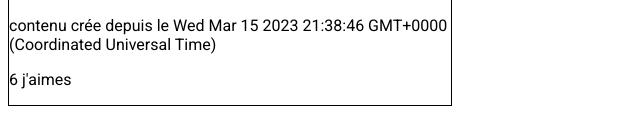
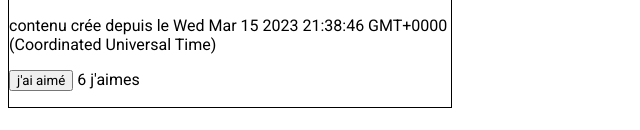
Before and after one commit to Adama55/Snspt_angular, an Angular app: page / in a window 1280 px wide. Shown: the part 496-626 px from the top of the page, without its empty margins (0-640 px from the left). Built offline with nearby package versions, Linux system fonts and the light colour scheme.

Commit message:
event breading

```diff
--- a/src/app/face-snap/face-snap.component.html
+++ b/src/app/face-snap/face-snap.component.html
@@ -4,5 +4,8 @@
     <img [src]="imagUrl" [alt]="description">
     <p>{{description}}</p>
     <p> contenu crée depuis le {{creatDate}}</p>
-    <p>{{snaps}} j'aimes</p>
+    <p>
+        <button (click)="onSnaps()">{{textLike}}</button>
+        {{snaps}} j'aimes
+    </p>
 </div>
--- a/src/app/face-snap/face-snap.component.ts
+++ b/src/app/face-snap/face-snap.component.ts
@@ -11,6 +11,7 @@ export class FaceSnapComponent implements OnInit {
   creatDate!:Date;
   snaps!: number;
   imagUrl!:string;
+  textLike!:string;
 
   ngOnInit(){
     this.title ='Zaban';
@@ -18,5 +19,18 @@ export class FaceSnapComponent implements OnInit {
     this.creatDate= new Date() ;
     this.snaps = 6;
     this.imagUrl="https://www.webonary.org/dioula-bf/wp-content/blogs.dir/339/files/images/original/saba%20senegalensis.jpg"
+    this.textLike="j'ai aimé";
+  }
+
+  onSnaps() {
+    if(this.textLike === "j'ai aimé"){
+      this.snaps++;
+      this.textLike="je ne l'aime plus"
+
+    }
+    else{
+      this.snaps--;
+      this.textLike="j'ai aimé"
+    }
   }
 }
```
